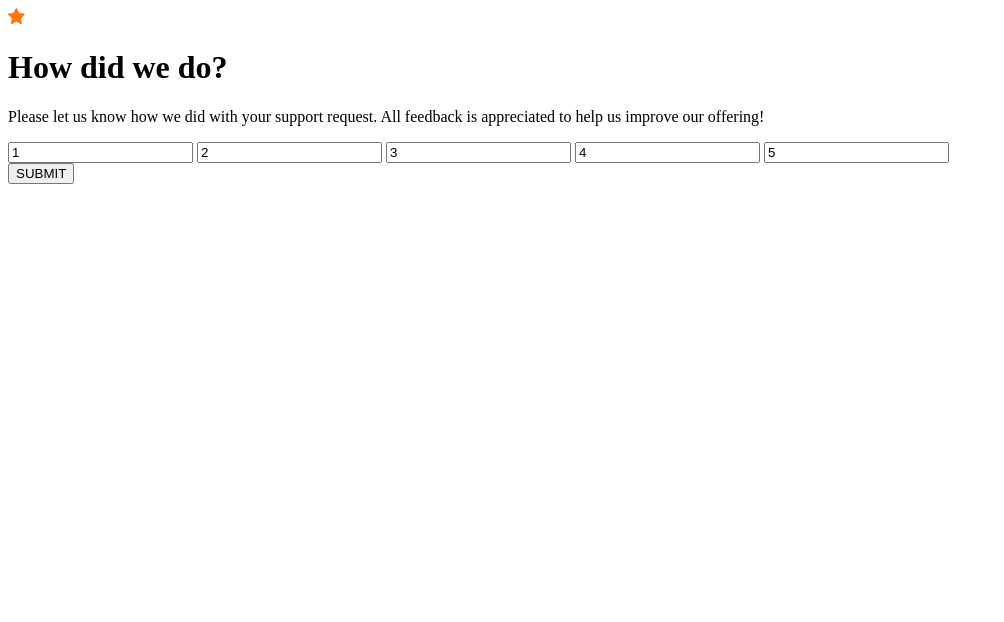
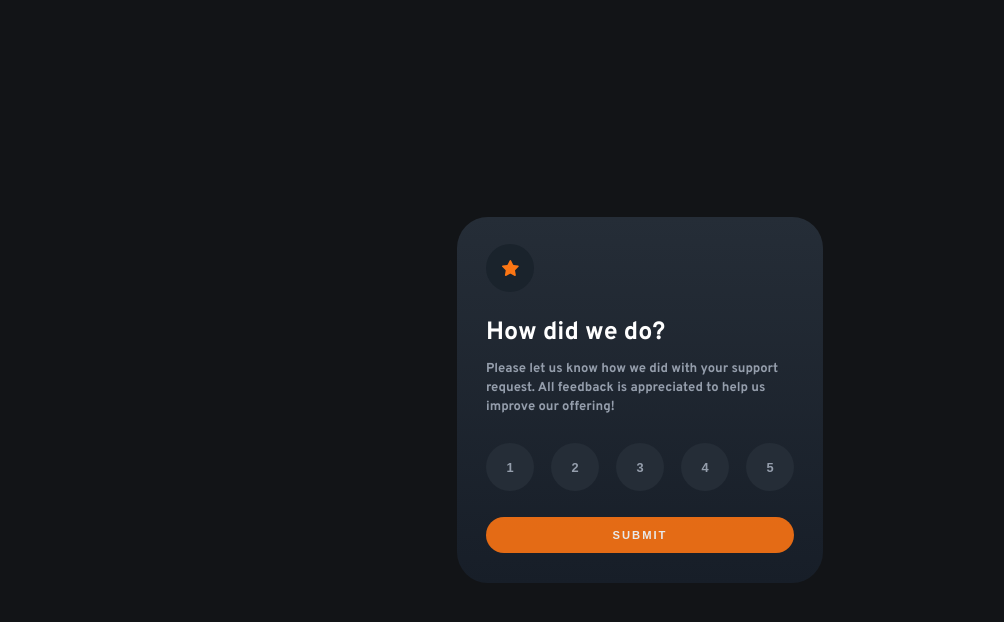
Before and after one commit to irmayanet85/interactive-rating, a plain HTML site: page index.html in a window 1280 px wide. Shown: the whole page, without its empty margins (0-1004 px from the left). Drawn offline with Linux system fonts and the light colour scheme; the site is published under a folder, as on GitHub Pages, so addresses that start at the root find nothing.

Commit message:
edit index

```diff
--- a/index.html
+++ b/index.html
@@ -9,7 +9,7 @@
   <title>Frontend Mentor | Interactive rating component</title>
 
   <!-- Feel free to remove these styles or customise in your own stylesheet 👍 -->
-  <link rel="stylesheet" href="/assets/sass/style.css">
+  <link rel="stylesheet" href="./assets/sass/style.css" >
 
 </head>
 <body>
```
